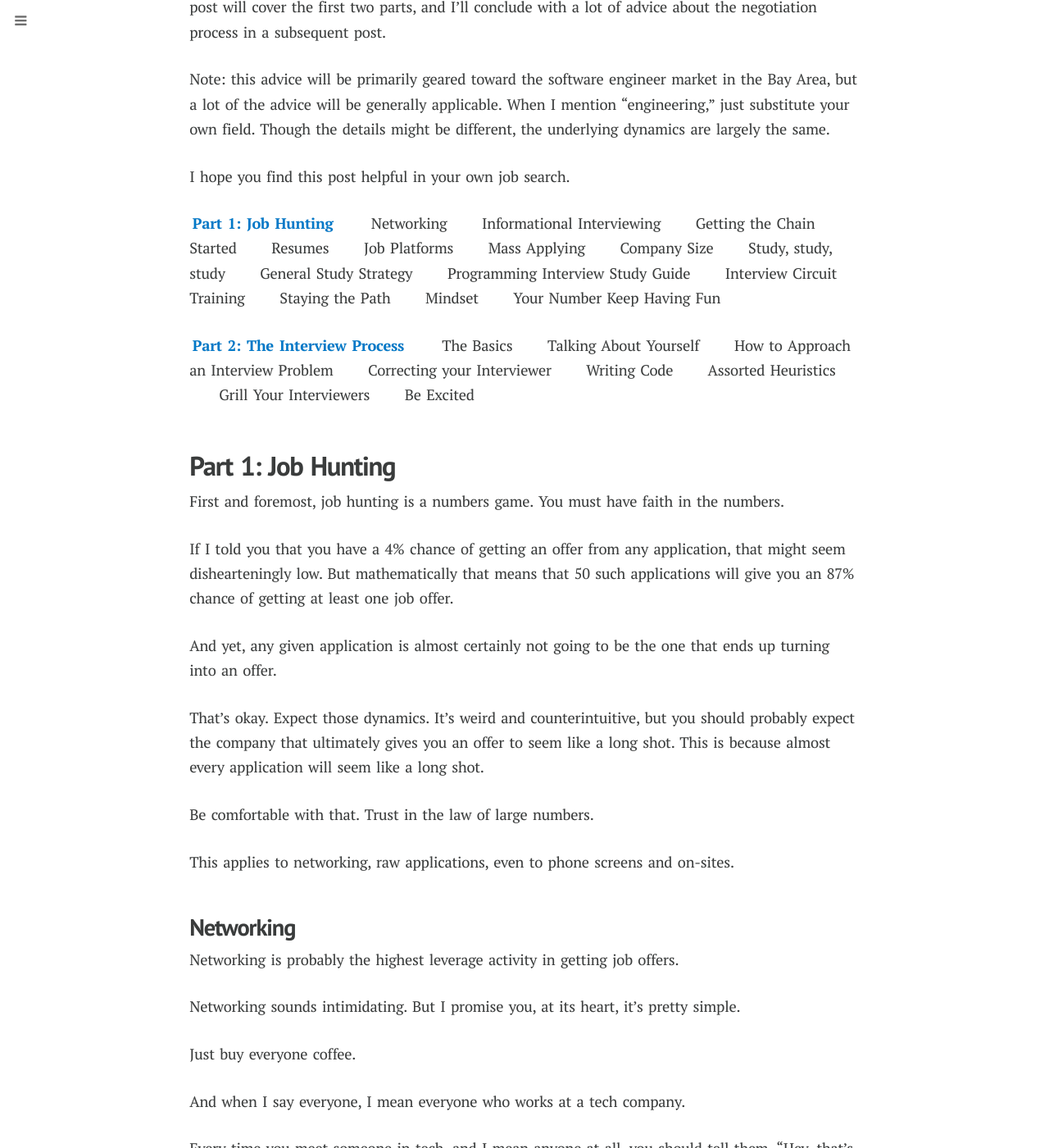
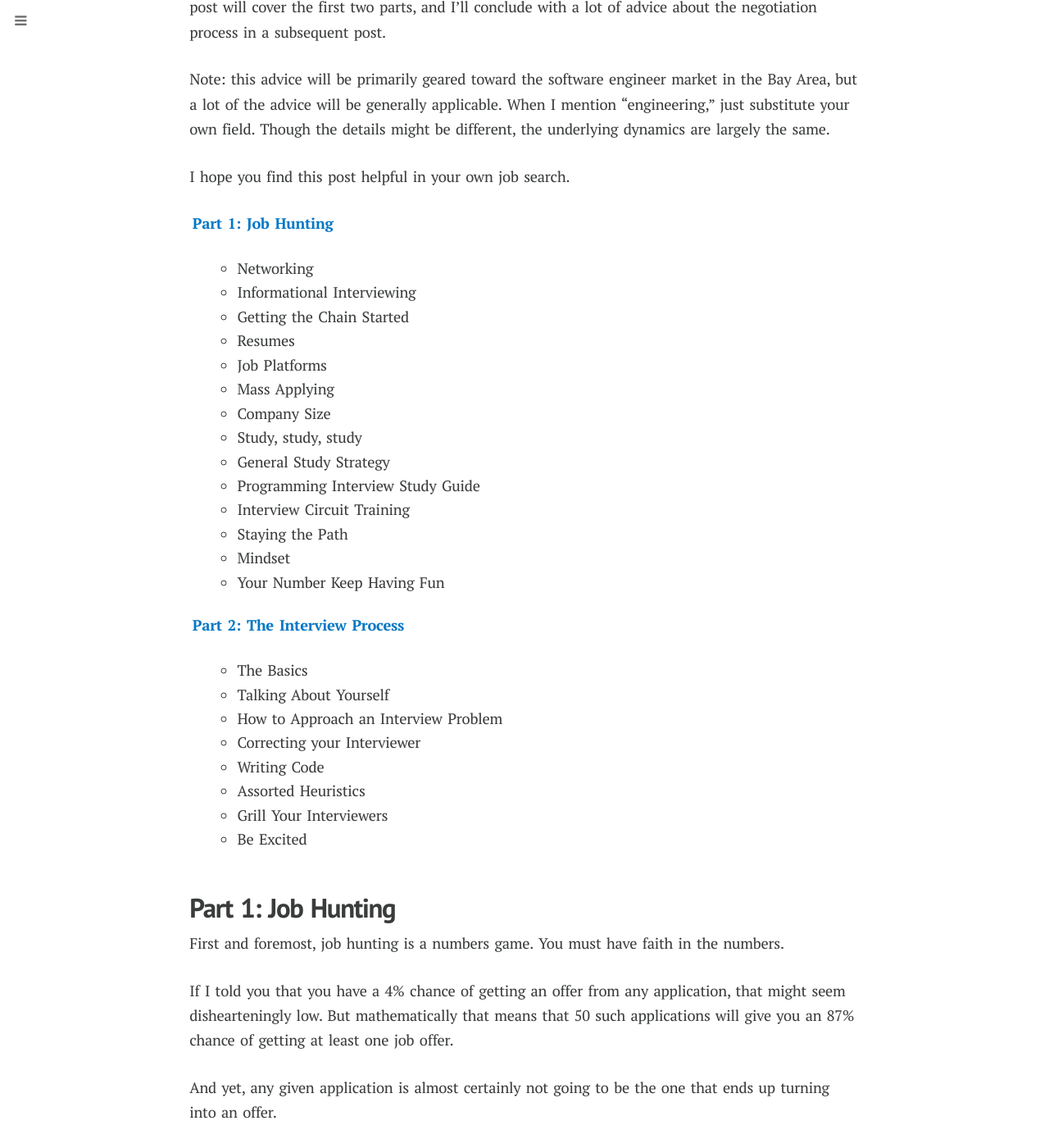
Before and after one commit to Ismenama5s/haseeb-qureshi.github.io, a Jekyll site: the page built from _posts/2016-05-07-how-to-break-into-tech-job-hunting-and-interviews.md, in a window 1280 px wide and 1400 px high, scrolled down 1730 px. Shown: the whole window at 82% size. Built offline with Jekyll 4.4.1, drawn with Linux system fonts in a browser that asks for light colours; nearby versions of some CDN libraries; some web fonts are replaced; comment, search, counter and statistics services are not loaded.

Commit message:
Make changes

```diff
--- a/_posts/2016-05-07-how-to-break-into-tech-job-hunting-and-interviews.md
+++ b/_posts/2016-05-07-how-to-break-into-tech-job-hunting-and-interviews.md
@@ -32,31 +32,31 @@ Note: this advice will be primarily geared toward the software engineer market i
 I hope you find this post helpful in your own job search.
 
 **[Part 1: Job Hunting](#part1)**
-   Networking
-   Informational Interviewing
-   Getting the Chain Started
-   Resumes
-   Job Platforms
-   Mass Applying
-   Company Size
-   Study, study, study
-   General Study Strategy
-   Programming Interview Study Guide
-   Interview Circuit Training
-   Staying the Path
-   Mindset
-   Your Number
+* Networking
+* Informational Interviewing
+* Getting the Chain Started
+* Resumes
+* Job Platforms
+* Mass Applying
+* Company Size
+* Study, study, study
+* General Study Strategy
+* Programming Interview Study Guide
+* Interview Circuit Training
+* Staying the Path
+* Mindset
+* Your Number
    Keep Having Fun
 
 **[Part 2: The Interview Process](#part2)**
-   The Basics
-   Talking About Yourself
-   How to Approach an Interview Problem
-   Correcting your Interviewer
-   Writing Code
-   Assorted Heuristics
-   Grill Your Interviewers
-   Be Excited
+* The Basics
+* Talking About Yourself
+* How to Approach an Interview Problem
+* Correcting your Interviewer
+* Writing Code
+* Assorted Heuristics
+* Grill Your Interviewers
+* Be Excited
 
 
 <h2 id="part1">Part 1: Job Hunting</h2>
```
Also changed, not shown: _posts/2017-10-26-we-already-know-blockchains-killer-apps.md (+6 -6 lines).
